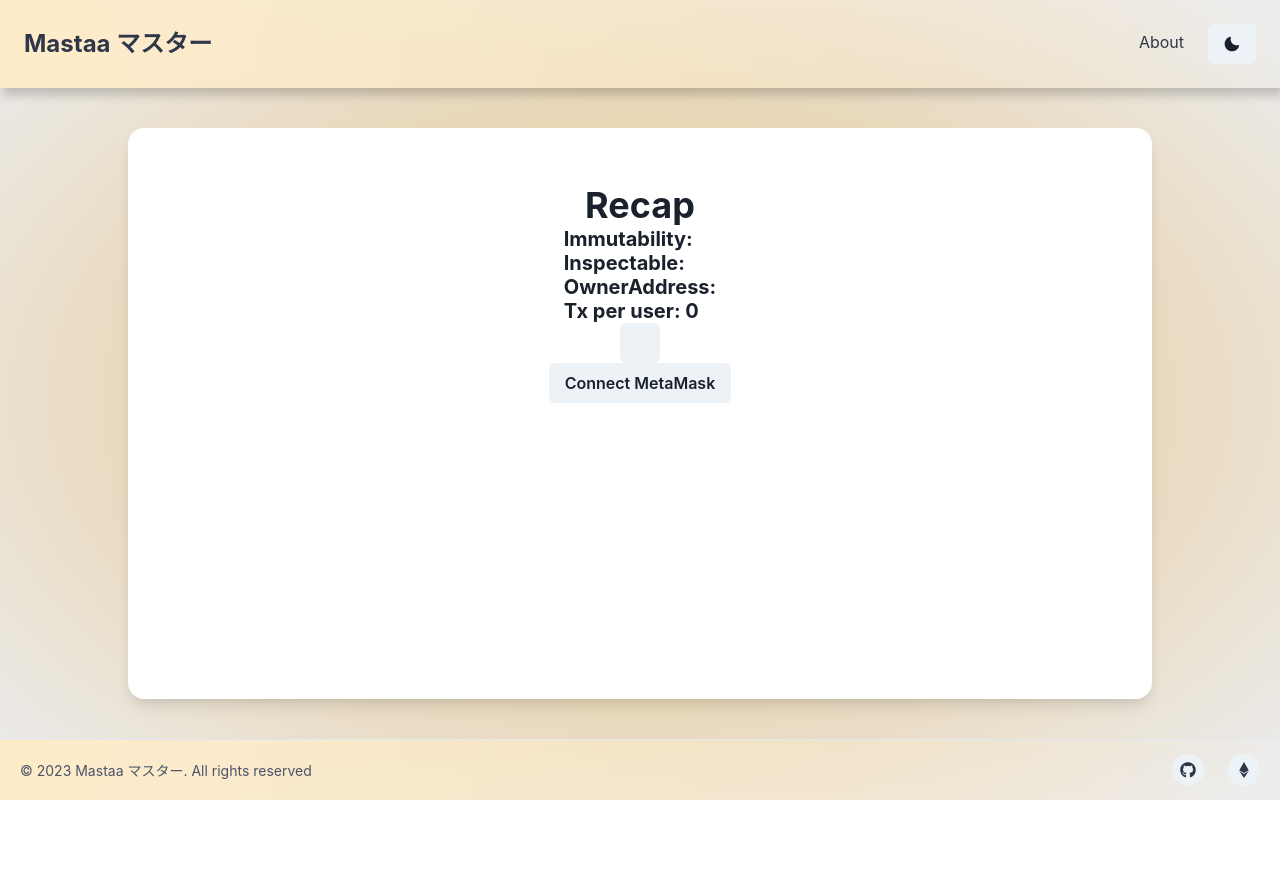
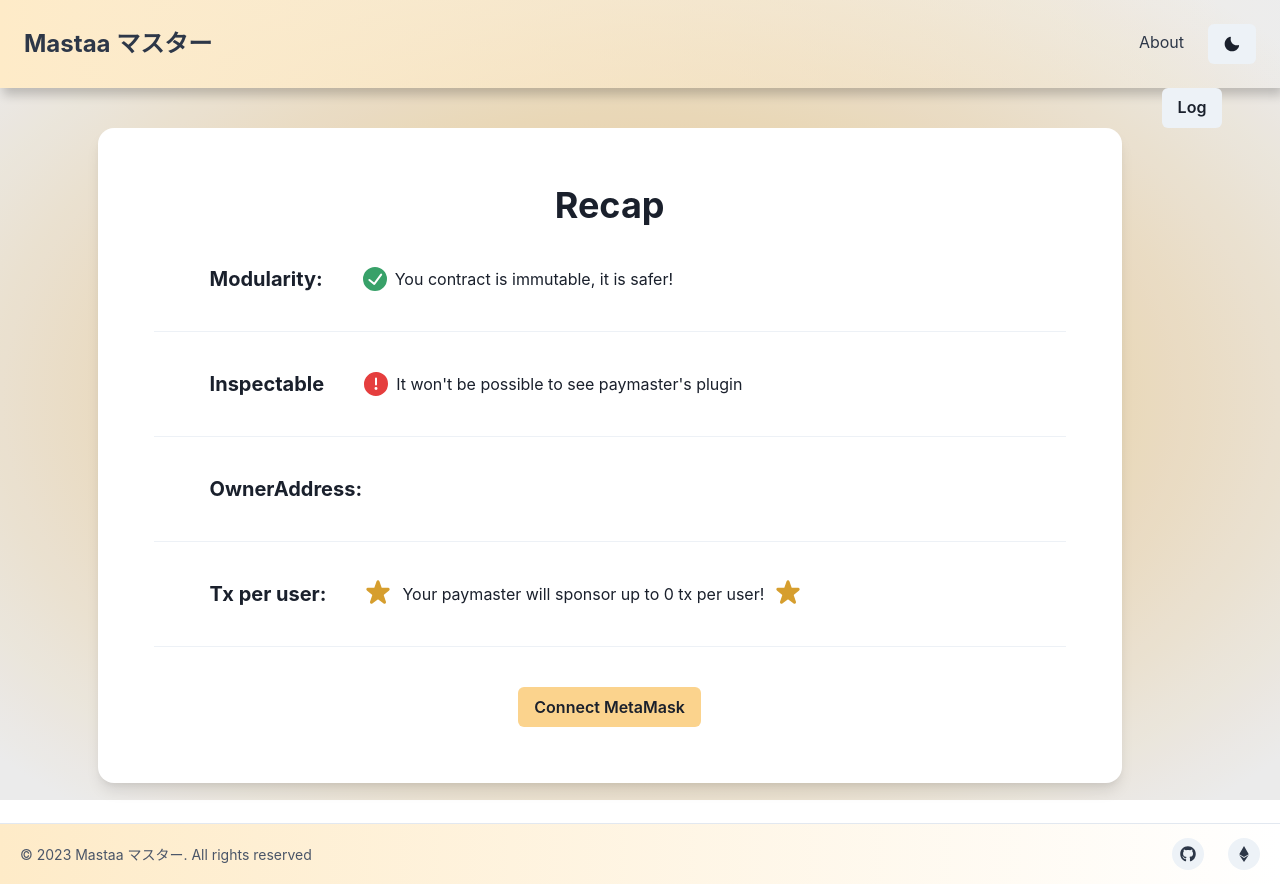
Before and after one commit to julio4/mastaa, a Next.js app in the folder nexth/: page /deploy in a window 1280 px wide. Before the commit the page ends 800 px from the top, so only its background shows below. Built offline with nearby package versions, Linux system fonts and the light colour scheme.

Commit message:
deploy page ok

```diff
--- a/nexth/src/pages/app/settings/immutability.tsx
+++ b/nexth/src/pages/app/settings/immutability.tsx
@@ -23,14 +23,14 @@ const Immutability = () => {
 
   return (
     <SettingsWrapper
-      title="Immutability"
-      explanation="Make the contract immutable "
+      title="Modularity"
+      explanation="Make the contract modular "
       moveToPreviousPage={() => router.push('/app/settings')}
       moveToNextPage={moveToNextPage}>
       <Box display={'flex'} marginTop={'4vh'} alignItems={'center'} justifyContent={'center'}>
         <FormLabel>
           <Highlight query="Click to make it Immutable :" styles={{ px: '2', py: '2', bg: 'orange.100', borderRadius: 5 }}>
-            Click to make it Immutable :
+            Click to make it Modular :
           </Highlight>
         </FormLabel>
         <Switch bottom={0.5} size={'lg'} colorScheme="pink" onChange={setImmutabilityChecked} />
--- a/nexth/src/pages/deploy/deploy.tsx
+++ b/nexth/src/pages/deploy/deploy.tsx
@@ -2,18 +2,18 @@ import React, { useState } from 'react'
 import { ethers } from 'ethers'
 import contractArtifact from '../../../constants/abi/MastaaDiamond.json'
 import contractsBinaries from '../../../constants/contractsBinaries.json'
-import { Button, Box, useColorModeValue, Heading } from '@chakra-ui/react'
+import { Button, Box, useColorModeValue, Heading, Text } from '@chakra-ui/react'
 import { useSelector } from 'react-redux'
 import { RootState } from '@/store/rootState'
+import { WarningIcon, CheckCircleIcon, StarIcon } from '@chakra-ui/icons'
+
+import { Divider } from '@chakra-ui/react'
 
 export default function DeployCard() {
   const customVariables = useSelector((state: RootState) => state.paymaster)
   const contractByteCode = contractsBinaries.MastaaDiamond
 
   const [signer, setSigner] = useState(null)
-  console.log('signer', signer)
-  console.log("contract's bytecode", contractByteCode)
-  console.log('contractArtifact', contractArtifact)
   const factory = signer ? new ethers.ContractFactory(contractArtifact.abi, contractByteCode, signer) : null
 
   async function connectMetamask() {
@@ -49,11 +49,8 @@ export default function DeployCard() {
           ],
         ],
       ]
-
       const arg2 = [customVariables.ownerAddress]
-      console.log('factory is: ', factory)
       const contract = await factory.deploy(arg1, arg2)
-      console.log(`Contract deployed at address: ${contract.address}`)
     }
   }
 
@@ -71,18 +68,90 @@ export default function DeployCard() {
         boxShadow="lg"
         margin={10}>
         <Heading>Recap</Heading>
-        <Box>
-          <Heading size="md">Immutability: {customVariables.immutability}</Heading>
-          <Heading size="md">Inspectable: {customVariables.inspectable}</Heading>
-          <Heading size="md">OwnerAddress: {customVariables.ownerAddress}</Heading>
-          <Heading size="md">Tx per user: {customVariables.txPerUser}</Heading>
+        <Box display="flex" flexDirection="column" alignItems="flex-start" justifyContent={'space-between'} width={'100%'}>
+          {customVariables.immutability ? (
+            <Box display={'flex'} flexDirection={'row'} alignItems={'center'}>
+              <Heading size="md" padding={10} ml={4} pt={14}>
+                Modularity:
+              </Heading>
+              <CheckCircleIcon color="green.500" />
+              <Text>Your contract is mutable, you can add, remove and manage plugins!</Text>
+            </Box>
+          ) : (
+            <Box display={'flex'} flexDirection={'row'} alignItems={'center'}>
+              <Heading size="md" padding={10} ml={4}>
+                Modularity:
+              </Heading>
+              <CheckCircleIcon color="green.500" boxSize={6} />
+              <Text ml={2} fontSize={'md'} fontStyle={'semibold'}>
+                {' '}
+                You contract is immutable, it is safer!
+              </Text>
+            </Box>
+          )}
+          <Divider orientation="horizontal" />
+          {customVariables.inspectable ? (
+            <Box display={'flex'} flexDirection={'row'} alignItems={'center'}>
+              <Heading size="md" padding={10} ml={4}>
+                Inspectable:
+              </Heading>
+              <CheckCircleIcon color="green.500" />
+              <Text ml={2}>You will be able to see paymaster's plugin</Text>
+            </Box>
+          ) : (
+            <Box display={'flex'} flexDirection={'row'} alignItems={'center'}>
+              <Heading size="md" padding={10} ml={4}>
+                Inspectable
+              </Heading>
+              <WarningIcon color="red.500" boxSize={6} />
+              <Text ml={2} fontSize={'md'} fontStyle={'semibold'}>
+                {' '}
+                It won't be possible to see paymaster's plugin
+              </Text>
+            </Box>
+          )}
+
+          <Divider orientation="horizontal" />
+          <Heading size="md" padding={10} ml={4}>
+            OwnerAddress: {customVariables.ownerAddress}
+          </Heading>
+          <Divider orientation="horizontal" />
+          <Box display={'flex'} flexDirection={'row'} alignItems={'center'}>
+            <Heading size="md" padding={10} ml={4}>
+              Tx per user:
+            </Heading>
+            <StarIcon color="yellow.500" boxSize={6} mb={1} />
+
+            <Text mx={3}> Your paymaster will sponsor up to {customVariables.txPerUser} tx per user!</Text>
+            <StarIcon color="yellow.500" boxSize={6} mb={1} />
+          </Box>
+          <Divider orientation="horizontal" />
         </Box>
-        <Button onClick={() => console.log('customVariables', customVariables.immutability)}
-        ></Button>
 
-        {!signer && <Button onClick={connectMetamask}>Connect MetaMask</Button>}
-        {signer && <Button onClick={deployContract}>Deploy Contract</Button>}
+        {!signer && (
+          <Button
+            mt={10}
+            bgColor={useColorModeValue('orange.200', 'orange.500')}
+            _hover={{
+              bg: useColorModeValue('orange.400', 'orange.300'),
+            }}
+            onClick={connectMetamask}>
+            Connect MetaMask
+          </Button>
+        )}
+        {signer && (
+          <Button
+            mt={10}
+            bgColor={useColorModeValue('orange.200', 'orange.500')}
+            _hover={{
+              bg: useColorModeValue('orange.400', 'orange.300'),
+            }}
+            onClick={deployContract}>
+            Deploy Contract
+          </Button>
+        )}
       </Box>
+      <Button onClick={() => console.log('customVariables', customVariables)}>Log</Button>
     </Box>
   )
 }
--- a/nexth/src/pages/index.tsx
+++ b/nexth/src/pages/index.tsx
@@ -15,10 +15,7 @@ export default function LandingPage() {
   const [imgLand, setImgLand] = useState(landingPageImage)
 
   return (
-    <Box
-      height={'87vh'}
-      marginTop={'25px'}
-      bgGradient={useColorModeValue('radial(orange.100 5%, whiteAlpha.200 95%)', 'radial(orange.800 5%, whiteAlpha.200 95%)')}>
+    <Box height={'100vh'} bgGradient={useColorModeValue('radial(orange.100 5%, whiteAlpha.200 95%)', 'radial(orange.800 5%, whiteAlpha.200 95%)')}>
       <Box position="relative" display="flex" flexDirection="column" justifyContent="center" alignItems="center" height="100%">
         <Image src={useColorModeValue(landingPageImage, landingPageImageDark)} alt="landing page image" />
         <Flex justifyContent="center" alignItems="center">
```
